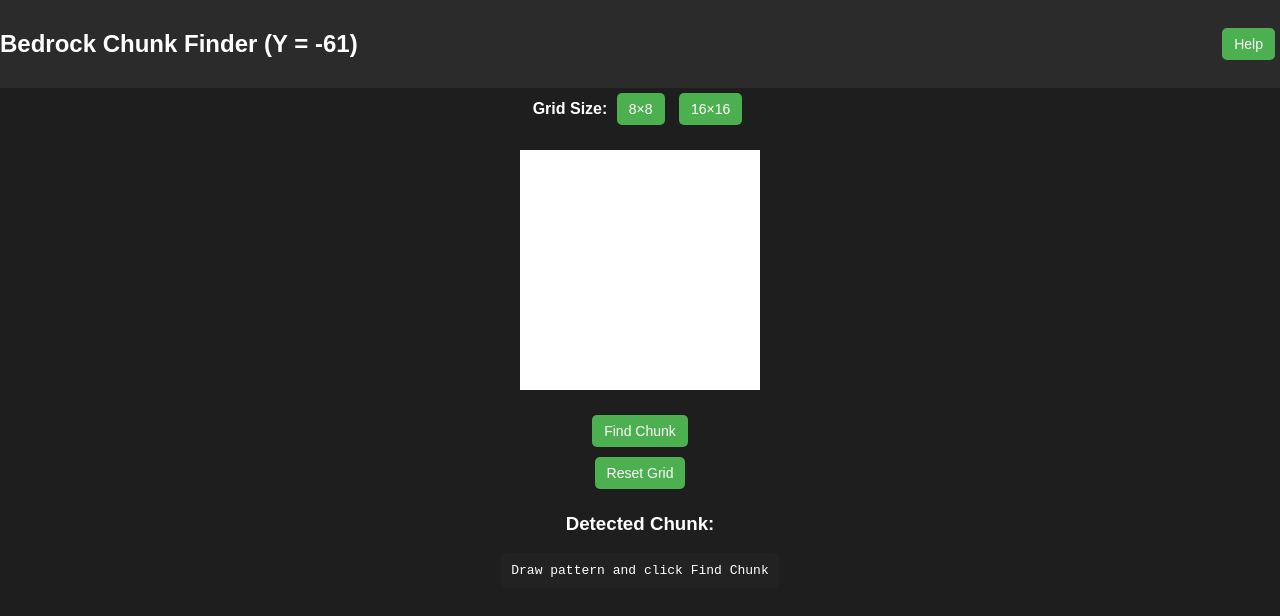
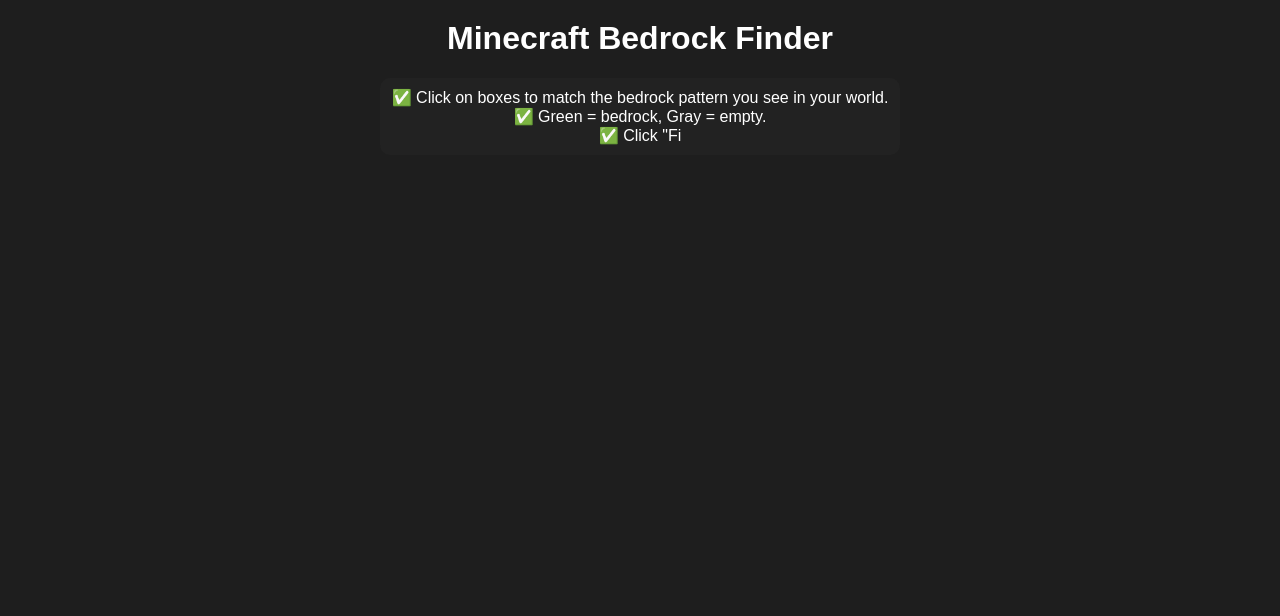
Before and after one commit to neurovolt/bedrock-paternfinder, a plain HTML site: page index.html in a window 1280 px wide. Drawn offline with Linux system fonts and the light colour scheme.

Commit message:
Update index.html

```diff
--- a/index.html
+++ b/index.html
@@ -1,181 +1,54 @@
 <!DOCTYPE html>
-<html>
+<html lang="en">
 <head>
   <meta charset="UTF-8">
-  <title>Minecraft Bedrock Chunk Finder</title>
+  <meta name="viewport" content="width=device-width, initial-scale=1.0">
+  <title>Minecraft Bedrock Finder</title>
   <style>
     body {
       font-family: Arial, sans-serif;
       background: #1e1e1e;
       color: white;
-      margin: 0;
-      padding: 0;
-      display: flex;
-      flex-direction: column;
-      align-items: center;
+      text-align: center;
     }
-    #top-bar {
-      background: #2b2b2b;
-      width: 100%;
-      padding: 10px;
-      display: flex;
-      justify-content: space-between;
-      align-items: center;
-    }
-    #help-panel {
-      display: none;
-      background: #333;
-      padding: 10px;
-      margin-top: 5px;
-      border-radius: 8px;
-      max-width: 500px;
+    h1 {
+      margin-top: 20px;
     }
     #grid {
       display: grid;
+      grid-template-columns: repeat(16, 30px);
+      grid-gap: 2px;
+      justify-content: center;
       margin: 20px auto;
-      touch-action: none;
-      gap: 0;
     }
     .cell {
-      width: 8vw;
-      max-width: 30px;
-      aspect-ratio: 1 / 1;
-      background: white;
-      cursor: pointer;
-      user-select: none;
-    }
-    .cell.bedrock {
-      background: black;
-    }
-    button {
-      padding: 8px 12px;
-      margin: 5px;
-      font-size: 14px;
-      border: none;
-      border-radius: 5px;
-      background: #4CAF50;
-      color: white;
+      width: 30px;
+      height: 30px;
+      background: #444;
+      border: 1px solid black;
       cursor: pointer;
     }
-    button:hover {
-      background: #45a049;
+    .active {
+      background: #00ff88;
     }
-    pre {
+    #result {
+      margin-top: 20px;
+      font-size: 1.2em;
+      color: #00ff88;
+    }
+    #tutorial {
       background: #222;
       padding: 10px;
-      border-radius: 5px;
-      word-wrap: break-word;
-      white-space: pre-wrap;
-      max-width: 90%;
-      margin: auto;
+      margin: 10px auto;
+      max-width: 500px;
+      border-radius: 10px;
     }
   </style>
 </head>
 <body>
-  <div id="top-bar">
-    <h2>Bedrock Chunk Finder (Y = -61)</h2>
-    <button onclick="toggleHelp()">Help</button>
-  </div>
-  <div id="help-panel">
-    <p><b>How to use:</b></p>
-    <ul>
-      <li>Click or drag to mark bedrock (black).</li>
-      <li>White squares are air blocks.</li>
-      <li>Use 8×8 or 16×16 grid sizes.</li>
-      <li>Click "Find Chunk" to get coordinates.</li>
-    </ul>
-  </div>
+  <h1>Minecraft Bedrock Finder</h1>
 
-  <div>
-    <strong>Grid Size:</strong>
-    <button onclick="setGridSize(8)">8×8</button>
-    <button onclick="setGridSize(16)">16×16</button>
-  </div>
-
-  <div id="grid"></div>
-  <button onclick="findChunk()">Find Chunk</button>
-  <button onclick="resetGrid()">Reset Grid</button>
-
-  <h3>Detected Chunk:</h3>
-  <pre id="output">Draw pattern and click Find Chunk</pre>
-
-  <script>
-    let size = 8;
-    const grid = document.getElementById('grid');
-    let cells = [];
-    let isDragging = false;
-
-    function createGrid() {
-      grid.innerHTML = '';
-      grid.style.gridTemplateColumns = `repeat(${size}, 1fr)`;
-      cells = [];
-
-      for (let i = 0; i < size * size; i++) {
-        const cell = document.createElement('div');
-        cell.className = 'cell';
-
-        cell.addEventListener('click', () => {
-          cell.classList.toggle('bedrock');
-        });
-
-        cell.addEventListener('mousedown', () => {
-          isDragging = true;
-          cell.classList.toggle('bedrock');
-        });
-        cell.addEventListener('mouseover', () => {
-          if (isDragging) cell.classList.add('bedrock');
-        });
-
-        grid.appendChild(cell);
-        cells.push(cell);
-      }
-
-      document.body.addEventListener('mouseup', () => { isDragging = false; });
-    }
-
-    function setGridSize(newSize) {
-      if (confirm("Changing grid size will clear the current pattern. Continue?")) {
-        size = newSize;
-        createGrid();
-        document.getElementById('output').textContent = 'Draw pattern and click Find Chunk';
-      }
-    }
-
-    function resetGrid() {
-      if (confirm("Clear grid?")) {
-        cells.forEach(cell => cell.classList.remove('bedrock'));
-        document.getElementById('output').textContent = 'Draw pattern and click Find Chunk';
-      }
-    }
-
-    function getPattern() {
-      let pattern = [];
-      for (let y = 0; y < size; y++) {
-        let row = [];
-        for (let x = 0; x < size; x++) {
-          let index = y * size + x;
-          row.push(cells[index].classList.contains('bedrock') ? 1 : 0);
-        }
-        pattern.push(row);
-      }
-      return pattern;
-    }
-
-    function findChunk() {
-      let pattern = getPattern();
-      // Placeholder logic until real algorithm is added
-      let filled = pattern.flat().filter(v => v === 1).length;
-      let chunkX = filled * 16; // fake example
-      let chunkZ = filled * 8;  // fake example
-      document.getElementById('output').textContent = "Possible Chunk X: " + chunkX + " Z: " + chunkZ + "\\n(Pattern size: " + size + "x" + size + ")";
-    }
-
-    function toggleHelp() {
-      const panel = document.getElementById('help-panel');
-      panel.style.display = panel.style.display === 'block' ? 'none' : 'block';
-    }
-
-    createGrid();
-  </script>
-</body>
-</html>
+  <div id="tutorial">
+    ✅ Click on boxes to match the bedrock pattern you see in your world. <br>
+    ✅ Green = bedrock, Gray = empty. <br>
+    ✅ Click "Fi
```
